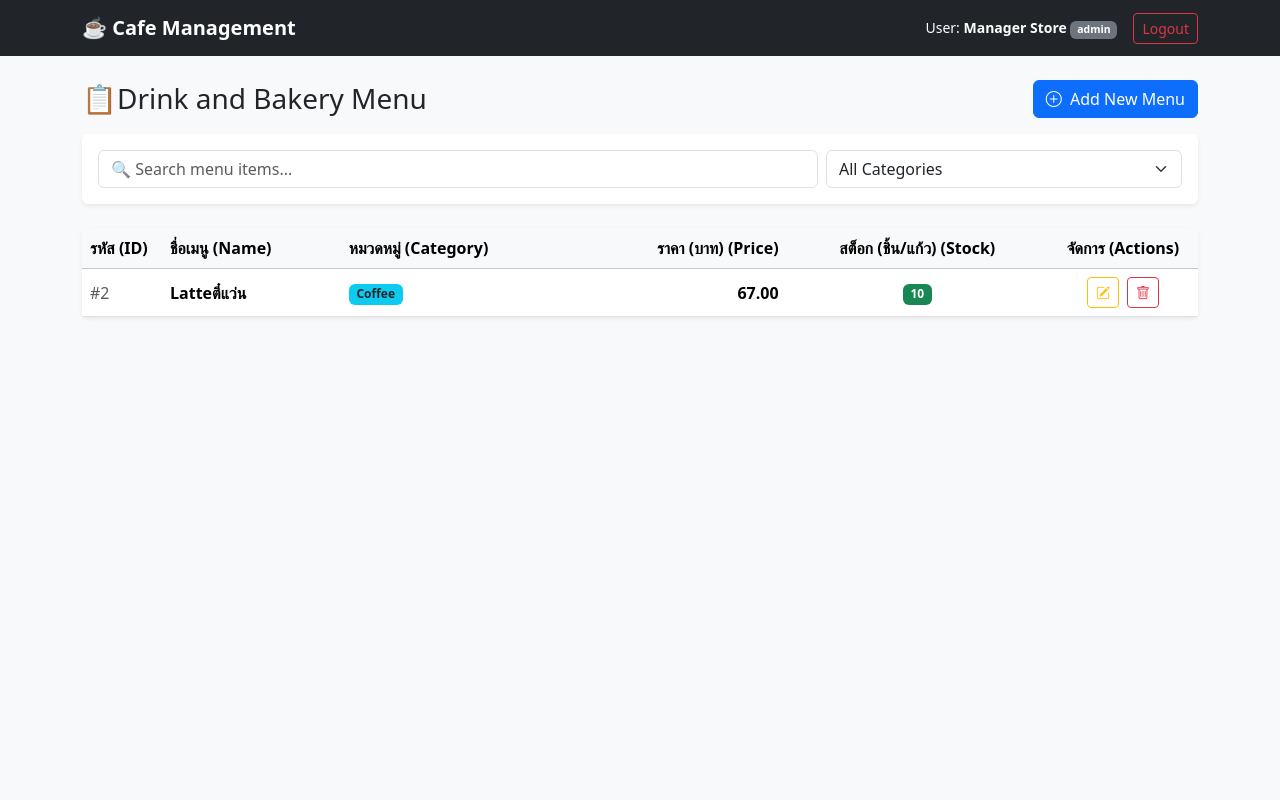
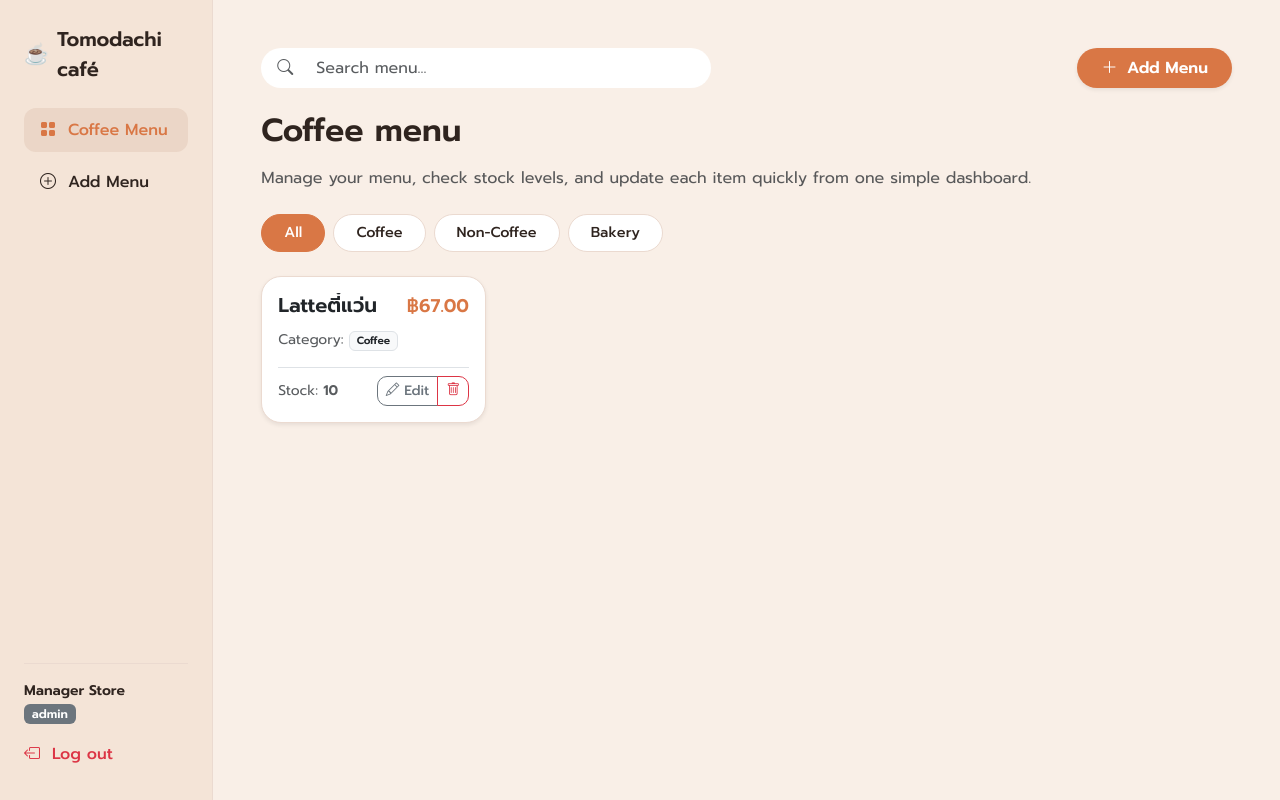
Before and after one commit to nuya13/Cafe_Project, a PHP site: page /products/index.php in a window 1280 px wide. Run offline with PHP 8.4, Linux system fonts and the light colour scheme; a user stored in the database is signed in; data comes from the database, SQL or seed files in the repository; some libraries are stand-ins or nearby versions.

Commit message:
style: finalize minimal cafe UI and add customer kiosk view

```diff
--- /dev/null
+++ b/assets/css/style.css
@@ -0,0 +1,119 @@
+@import url('https://fonts.googleapis.com/css2?family=Plus+Jakarta+Sans:wght@400;500;600;700&family=Prompt:wght@300;400;500;600&display=swap');
+
+:root {
+    --cafe-bg: #F9EFE7;
+    --cafe-sidebar: #F4E4D7;
+    --cafe-card: #FFFFFF;
+    --cafe-primary: #D97745;
+    --cafe-primary-hover: #C56333;
+    --cafe-text-dark: #2F241F;
+    --cafe-text-muted: #8D7B74;
+    --cafe-border: #EBDAD0;
+}
+
+body {
+    font-family: 'Prompt', 'Plus Jakarta Sans', sans-serif;
+    background-color: var(--cafe-bg);
+    color: var(--cafe-text-dark);
+}
+
+/* Sidebar & Navigation */
+.sidebar {
+    background-color: var(--cafe-sidebar);
+    min-height: 100vh;
+    border-right: 1px solid var(--cafe-border);
+}
+
+.brand-title {
+    color: var(--cafe-text-dark);
+    font-weight: 700;
+    font-size: 1.25rem;
+}
+
+.nav-link-custom {
+    color: var(--cafe-text-dark);
+    font-weight: 500;
+    padding: 10px 16px;
+    border-radius: 12px;
+    text-decoration: none;
+    display: flex;
+    align-items: center;
+    gap: 12px;
+    transition: all 0.2s ease;
+}
+
+.nav-link-custom:hover, .nav-link-custom.active {
+    background-color: #EBD6C7;
+    color: var(--cafe-primary);
+}
+
+/* ค้นหาและตัวกรอง */
+.search-input-pill {
+    background-color: #FFFFFF;
+    border: 1px solid transparent;
+    border-radius: 30px;
+    padding: 10px 20px;
+    box-shadow: 0 2px 8px rgba(0,0,0,0.02);
+}
+
+.search-input-pill:focus {
+    border-color: var(--cafe-primary);
+    box-shadow: 0 0 0 0.2rem rgba(217, 119, 69, 0.15);
+}
+
+/* ปุ่มหมวดหมู่แบบ Pill */
+.category-pill {
+    background-color: #FFFFFF;
+    color: var(--cafe-text-dark);
+    border: 1px solid var(--cafe-border);
+    border-radius: 30px;
+    padding: 7px 22px;
+    font-size: 0.9rem;
+    font-weight: 500;
+    cursor: pointer;
+    transition: all 0.2s ease;
+}
+
+.category-pill:hover, .category-pill.active {
+    background-color: var(--cafe-primary);
+    color: #FFFFFF;
+    border-color: var(--cafe-primary);
+}
+
+/* การ์ดเมนูสินค้า */
+.product-card {
+    background-color: var(--cafe-card);
+    border-radius: 20px;
+    border: 1px solid var(--cafe-border);
+    overflow: hidden;
+    transition: transform 0.2s ease, box-shadow 0.2s ease;
+    height: 100%;
+    display: flex;
+    flex-direction: column;
+}
+
+.product-card:hover {
+    transform: translateY(-4px);
+    box-shadow: 0 10px 25px rgba(217, 119, 69, 0.1);
+}
+
+.product-card-img-wrap {
+    height: 160px;
+    background: linear-gradient(135deg, #F3ECE7 0%, #E7D7CC 100%);
+    display: flex;
+    align-items: center;
+    justify-content: center;
+    font-size: 3.5rem;
+}
+
+.product-price {
+    color: var(--cafe-primary);
+    font-weight: 700;
+    font-size: 1.15rem;
+}
+
+.btn-cafe-action {
+    border-radius: 10px;
+    font-weight: 500;
+    font-size: 0.85rem;
+}
--- a/products/index.php
+++ b/products/index.php
@@ -2,10 +2,10 @@
 require_once '../includes/auth_check.php';
 require_once '../config/db.php';
 
-// ดึงรายการหมวดหมู่สำหรับตัวกรอง
+// Retrieve all data from categories and products tables
 $categories =$conn->query("SELECT * FROM categories")->fetchAll();
 
-// ดึงรายการสินค้าทั้งหมด พร้อมชื่อหมวดหมู่ (ใช้ JOIN)
+// Retrieve all data from products table with category names
 $sql = "SELECT p.*, c.name AS category_name
         FROM products p
         LEFT JOIN categories c ON p.category_id = c.id
@@ -18,167 +18,172 @@ $products =$stmt->fetchAll();
 <head>
     <meta charset="UTF-8">
     <meta name="viewport" content="width=device-width, initial-scale=1.0">
-    <title>จัดการเมนูสินค้า - Cafe System</title>
-    <!-- Bootstrap 5 CSS -->
+    <title>Tomodachi café Menu - Cafe Management</title>
     <link href="https://cdn.jsdelivr.net/npm/bootstrap@5.3.3/dist/css/bootstrap.min.css" rel="stylesheet">
-    <!-- Bootstrap Icons -->
     <link href="https://cdn.jsdelivr.net/npm/bootstrap-icons@1.11.3/font/bootstrap-icons.min.css" rel="stylesheet">
-    <!-- SweetAlert2 CSS -->
     <link href="https://cdn.jsdelivr.net/npm/sweetalert2@11/dist/sweetalert2.min.css" rel="stylesheet">
+    <link rel="stylesheet" href="../assets/css/style.css">
 </head>
-<body class="bg-light">
+<body>
 
-<!-- Navbar -->
-<nav class="navbar navbar-expand-lg navbar-dark bg-dark">
-    <div class="container">
-        <a class="navbar-brand fw-bold" href="index.php">☕ Cafe Management</a>
-        <div class="d-flex align-items-center text-white">
-            <span class="me-3 small">
-                User: <b><?= htmlspecialchars($_SESSION['fullname']); ?></b>
-                <span class="badge bg-secondary"><?= htmlspecialchars($_SESSION['role']); ?></span>
-            </span>
-            <a href="../auth/logout.php" class="btn btn-outline-danger btn-sm">Logout</a>
+<div class="container-fluid">
+    <div class="row">
+        <!-- Sidebar ซ้ายตามแบบภาพเป๊ะๆ -->
+        <aside class="col-md-3 col-lg-2 sidebar p-4 d-flex flex-column justify-content-between">
+            <div>
+                <div class="brand-title mb-4 d-flex align-items-center gap-2">
+                    <span>☕</span> Tomodachi café
+                </div>
+
+                <div class="d-flex flex-column gap-2">
+                    <a href="index.php" class="nav-link-custom active">
+                        <i class="bi bi-grid-fill"></i> Coffee Menu
+                    </a>
+                    <a href="create.php" class="nav-link-custom">
+                        <i class="bi bi-plus-circle"></i> Add Menu
+                    </a>
                 </div>
             </div>
-</nav>
 
-<div class="container py-4">
+            <!-- กล่องข้อมูลผู้ใช้และปุ่ม Logout ด้านล่าง -->
+            <div class="pt-3 border-top" style="border-color: var(--cafe-border) !important;">
+                <div class="small fw-bold text-truncate"><?= htmlspecialchars($_SESSION['fullname']); ?></div>
+                <div class="badge bg-secondary mb-2"><?= htmlspecialchars($_SESSION['role']); ?></div>
+                <a href="../auth/logout.php" class="nav-link-custom text-danger px-0">
+                    <i class="bi bi-box-arrow-left"></i> Log out
+                </a>
+            </div>
+        </aside>
 
-    <!-- แจ้งเตือนสถานะสำเร็จ/ล้มเหลว ผ่าน Session -->
-    <?php if (isset($_SESSION['success'])): ?>
-        <div class="alert alert-success alert-dismissible fade show" role="alert">
-            <?= htmlspecialchars($_SESSION['success']); unset($_SESSION['success']); ?>
-            <button type="button" class="btn-close" data-bs-dismiss="alert"></button>
+        <!-- Main Content ขวามือ -->
+        <main class="col-md-9 col-lg-10 p-4 p-md-5">
+
+            <!-- แถบค้นหาด้านบน -->
+            <div class="d-flex flex-wrap justify-content-between align-items-center mb-4 gap-3">
+                <div class="flex-grow-1" style="max-width: 450px;">
+                    <div class="input-group">
+                        <span class="input-group-text bg-white border-0 rounded-start-pill ps-3 text-muted">
+                            <i class="bi bi-search"></i>
+                        </span>
+                        <input type="text" id="searchInput" class="form-control border-0 rounded-end-pill py-2" placeholder="Search menu...">
                     </div>
-    <?php endif; ?>
+                </div>
 
-    <div class="d-flex flex-wrap justify-content-between align-items-center mb-3 gap-2">
-        <h3 class="mb-0">📋Drink and Bakery Menu</h3>
-        <a href="create.php" class="btn btn-primary">
-            <i class="bi bi-plus-circle me-1"></i> Add New Menu
+                <a href="create.php" class="btn btn-warning text-white fw-bold px-4 py-2 rounded-pill shadow-sm" style="background-color: var(--cafe-primary); border: none;">
+                    <i class="bi bi-plus-lg me-1"></i> Add Menu
                 </a>
             </div>
 
-    <!-- ส่วนค้นหาและตัวกรอง (JavaScript Interactivity) -->
-    <div class="card border-0 shadow-sm mb-4">
-        <div class="card-body">
-            <div class="row g-2">
-                <div class="col-md-8">
-                    <input type="text" id="searchInput" class="form-control" placeholder="🔍 Search menu items...">
+            <!-- หัวข้อหน้าและปุ่มหมวดหมู่ (Category Pills) -->
+            <h2 class="fw-bold mb-3">Coffee menu</h2>
+            <p class="text-muted mb-4">Manage your menu, check stock levels, and update each item quickly from one simple dashboard.</p>
+
+            <div class="d-flex flex-wrap gap-2 mb-4" id="categoryPills">
+                <button type="button" class="category-pill active" data-category="">All</button>
+                <?php foreach ($categories as$cat): ?>
+                    <button type="button" class="category-pill" data-category="<?= htmlspecialchars($cat['name']); ?>">
+                        <?= htmlspecialchars($cat['name']); ?>
+                    </button>
+                <?php endforeach; ?>
             </div>
-                <div class="col-md-4">
-                    <select id="categoryFilter" class="form-select">
-                        <option value="">All Categories</option>
-                        <?php foreach ($categories as$cat): ?>
-                            <option value="<?= htmlspecialchars($cat['name']); ?>"><?= htmlspecialchars($cat['name']); ?></option>
-                        <?php endforeach; ?>
-                    </select>
+
+            <!-- Grid แสดงการ์ดสินค้า -->
+            <div class="row g-4" id="productGrid">
+    <?php if (count($products) > 0): ?>
+        <?php foreach ($products as $p): ?>
+            <div class="col-sm-6 col-md-6 col-lg-4 col-xl-3 product-item"
+                 data-name="<?= strtolower(htmlspecialchars($p['name'])); ?>"
+                 data-category="<?= strtolower(htmlspecialchars($p['category_name'] ?? '')); ?>">
+
+                <div class="card product-card shadow-sm p-3">
+                    <div class="d-flex justify-content-between align-items-start mb-2">
+                        <h5 class="fw-bold mb-0 text-truncate me-2"><?= htmlspecialchars($p['name']); ?></h5>
+                        <span class="product-price">฿<?= number_format($p['price'], 2); ?></span>
                     </div>
+
+                    <div class="text-muted small mb-3">
+                        Category: <span class="badge bg-light text-dark border"><?= htmlspecialchars($p['category_name'] ?? 'ทั่วไป'); ?></span>
+                    </div>
+
+                    <div class="d-flex justify-content-between align-items-center mt-auto pt-2 border-top">
+                        <small class="text-muted">
+                            Stock: <b><?= $p['stock']; ?></b>
+                        </small>
+                        <div class="btn-group">
+                            <a href="edit.php?id=<?= $p['id']; ?>" class="btn btn-outline-secondary btn-sm btn-cafe-action">
+                                <i class="bi bi-pencil"></i> Edit
+                            </a>
+                            <button onclick="confirmDelete(<?= $p['id']; ?>, '<?= htmlspecialchars($p['name']); ?>')" class="btn btn-outline-danger btn-sm btn-cafe-action">
+                                <i class="bi bi-trash"></i>
+                            </button>
                         </div>
                     </div>
                 </div>
 
-    <!-- ตารางแสดงสินค้า -->
-    <div class="card border-0 shadow-sm">
-        <div class="table-responsive">
-            <table class="table table-hover align-middle mb-0" id="productsTable">
-                <thead class="table-light">
-                    <tr>
-                        <th style="width: 80px;">รหัส (ID)</th>
-                        <th>ชื่อเมนู (Name)</th>
-                        <th>หมวดหมู่ (Category)</th>
-                        <th class="text-end">ราคา (บาท) (Price)</th>
-                        <th class="text-center">สต็อก (ชิ้น/แก้ว) (Stock)</th>
-                        <th class="text-center" style="width: 150px;">จัดการ (Actions)</th>
-                    </tr>
-                </thead>
-                <tbody>
-                    <?php if (count($products) > 0): ?>
-                        <?php foreach ($products as$p): ?>
-                            <tr class="product-row">
-                                <td class="text-muted">#<?= $p['id']; ?></td>
-                                <td class="fw-semibold product-name"><?= htmlspecialchars($p['name']); ?></td>
-                                <td>
-                                    <span class="badge bg-info text-dark product-category">
-                                        <?= htmlspecialchars($p['category_name'] ?? 'ไม่มีหมวดหมู่'); ?>
-                                    </span>
-                                </td>
-                                <td class="text-end fw-bold"><?= number_format($p['price'], 2); ?></td>
-                                <td class="text-center">
-                                    <?php if ($p['stock'] > 5): ?>
-                                        <span class="badge bg-success"><?= $p['stock']; ?></span>
-                                    <?php elseif ($p['stock'] > 0): ?>
-                                        <span class="badge bg-warning text-dark"><?= $p['stock']; ?> (ใกล้หมด)</span>
-                                    <?php else: ?>
-                                        <span class="badge bg-danger">หมดสต็อก</span>
-                                    <?php endif; ?>
-                                </td>
-                                <td class="text-center">
-                                    <a href="edit.php?id=<?= $p['id']; ?>" class="btn btn-sm btn-outline-warning me-1">
-                                        <i class="bi bi-pencil-square"></i>
-                                    </a>
-                                    <!-- ปุ่มลบจะเรียกฟังก์ชัน confirmDelete ใน JS -->
-                                    <button class="btn btn-sm btn-outline-danger" onclick="confirmDelete(<?= $p['id']; ?>, '<?= htmlspecialchars($p['name']); ?>')">
-                                        <i class="bi bi-trash"></i>
-                                    </button>
-                                </td>
-                            </tr>
+            </div>
         <?php endforeach; ?>
     <?php else: ?>
-                        <tr id="noDataRow">
-                            <td colspan="6" class="text-center py-4 text-muted">No menu items available. Click "Add New Menu" to get started.</td>
-                        </tr>
+        <div class="col-12 text-center py-5 text-muted">
+            <div class="fw-medium">Do not have any products</div>
+            <small class="d-block mt-2">Please add a new menu to start managing your food and beverage items</small>
+        </div>
     <?php endif; ?>
-                </tbody>
-            </table>
+</div>
+
+        </main>
     </div>
 </div>
 
-</div>
-
-<!-- Bootstrap 5 JS Bundle -->
 <script src="https://cdn.jsdelivr.net/npm/bootstrap@5.3.3/dist/js/bootstrap.bundle.min.js"></script>
-<!-- SweetAlert2 JS -->
 <script src="https://cdn.jsdelivr.net/npm/sweetalert2@11"></script>
 
 <script>
-// 1. ฟังก์ชัน Real-time Search & Filter ด้วย JavaScript
+// Filter & Search ทำงานร่วมกันแบบ Real-time
 const searchInput = document.getElementById('searchInput');
-const categoryFilter = document.getElementById('categoryFilter');
-const tableRows = document.querySelectorAll('.product-row');
+const categoryPills = document.querySelectorAll('.category-pill');
+const productItems = document.querySelectorAll('.product-item');
+let activeCategory = '';
 
-function filterProducts() {
+function runFilter() {
     const searchTerm = searchInput.value.toLowerCase().trim();
-    const selectedCategory = categoryFilter.value.toLowerCase().trim();
 
-    tableRows.forEach(row => {
-        const productName = row.querySelector('.product-name').textContent.toLowerCase();
-        const productCategory = row.querySelector('.product-category').textContent.toLowerCase();
+    productItems.forEach(item => {
+        const name = item.getAttribute('data-name');
+        const category = item.getAttribute('data-category');
 
-        const matchName = productName.includes(searchTerm);
-        const matchCategory = selectedCategory === '' || productCategory.includes(selectedCategory);
+        const matchName = name.includes(searchTerm);
+        const matchCategory = (activeCategory === '') || category.includes(activeCategory);
 
         if (matchName && matchCategory) {
-            row.style.display = '';
+            item.style.display = '';
         } else {
-            row.style.display = 'none';
+            item.style.display = 'none';
         }
     });
 }
 
-searchInput.addEventListener('keyup', filterProducts);
-categoryFilter.addEventListener('change', filterProducts);
+searchInput.addEventListener('input', runFilter);
 
-// 2. ฟังก์ชันยืนยันก่อนลบสินค้าด้วย SweetAlert2
+// กดสลับ Category Pill
+categoryPills.forEach(pill => {
+    pill.addEventListener('click', function() {
+        categoryPills.forEach(p => p.classList.remove('active'));
+        this.classList.add('active');
+        activeCategory = this.getAttribute('data-category').toLowerCase().trim();
+        runFilter();
+    });
+});
+
+// SweetAlert2 ยืนยันการลบ
 function confirmDelete(id, name) {
     Swal.fire({
-        title: 'Confirm Menu Deletion?',
-        text: `Are you sure you want to delete "${name}" from the system?`,
+        title: 'Are you sure?',
+        text: `You want to delete "${name}" from the system?`,
         icon: 'warning',
         showCancelButton: true,
-        confirmButtonColor: '#d33',
+        confirmButtonColor: '#D97745',
         cancelButtonColor: '#6c757d',
-        confirmButtonText: 'Delete',
+        confirmButtonText: 'Delete Data',
         cancelButtonText: 'Cancel'
     }).then((result) => {
         if (result.isConfirmed) {
```
Also changed, not shown: customer.php (added, +187 -0 lines), products/create.php (+10 -10 lines). Lines whose indentation alone changed are shown as unchanged.
